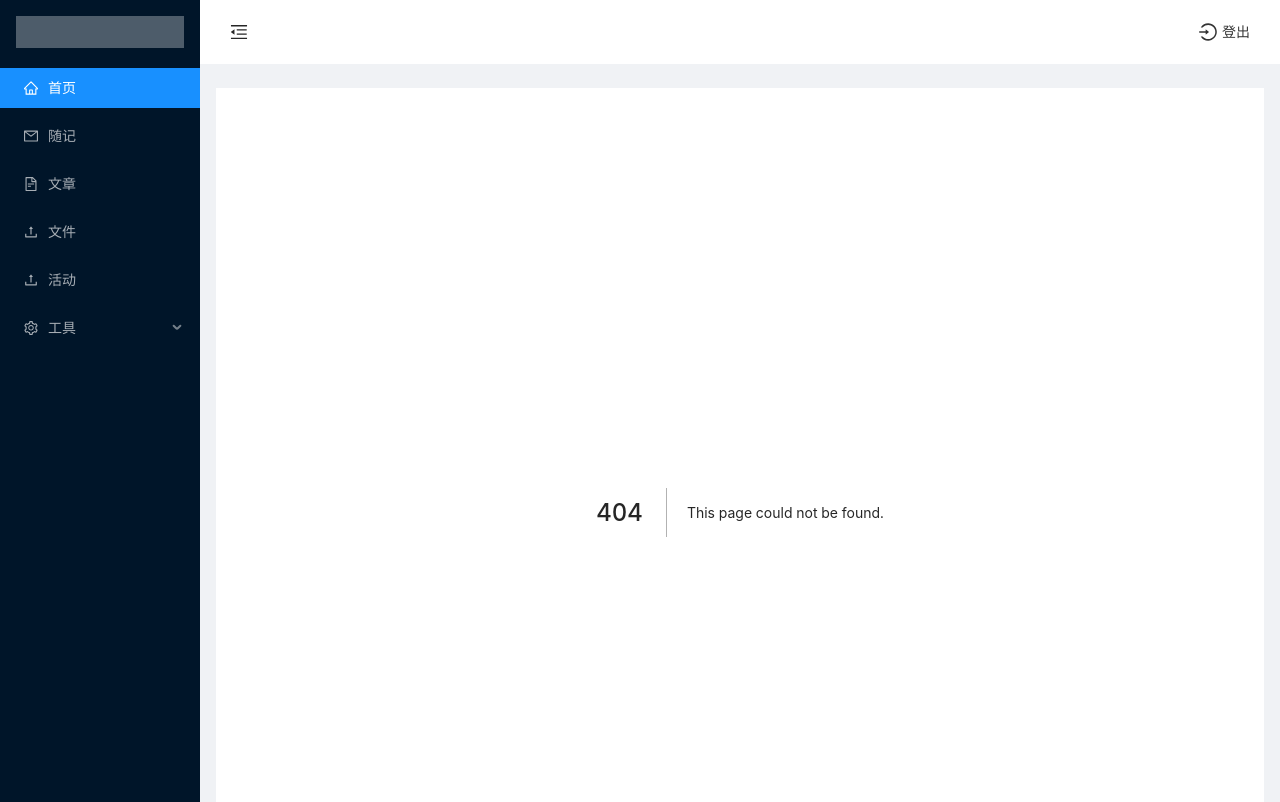
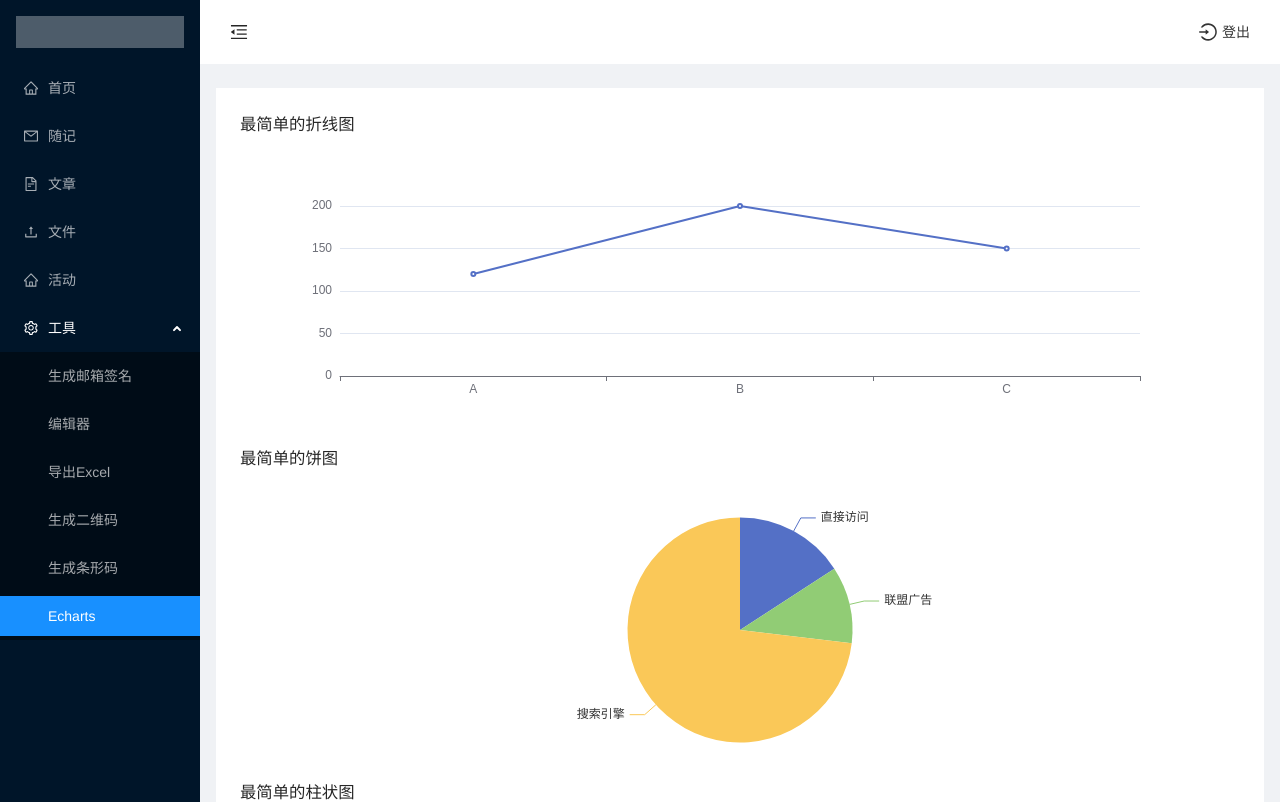
Before and after one commit to pengjielee/xun-admin, a Next.js app: page /tool/echarts in a window 1280 px wide. Before the commit this address had no page. Shown: the top 802 px of the page. Built offline with nearby package versions, Linux system fonts and the light colour scheme.

Commit message:
feat: tool echarts

```diff
--- a/package.json
+++ b/package.json
@@ -16,6 +16,8 @@
     "axios": "^0.21.4",
     "copy-to-clipboard": "^3.3.1",
     "dayjs": "^1.10.7",
+    "echarts": "^5.2.1",
+    "echarts-for-react": "^3.0.1",
     "excel-export": "^0.5.1",
     "express": "^4.17.1",
     "fs-extra": "^10.0.0",
--- a/src/pages/_app.js
+++ b/src/pages/_app.js
@@ -26,6 +26,106 @@ import "../assets/styles/activity.scss";
 const { SubMenu } = Menu;
 const { Header, Content, Sider } = Layout;
 
+const menus = [
+  {
+    id: 1,
+    path: "/",
+    name: "首页",
+    key: "1",
+    icon: <HomeOutlined />,
+    subs: [],
+  },
+  {
+    id: 2,
+    path: "/note/list",
+    name: "随记",
+    key: "2",
+    icon: <MailOutlined />,
+    subs: [],
+  },
+  {
+    id: 3,
+    path: "/article/list",
+    name: "文章",
+    key: "3",
+    icon: <FileTextOutlined />,
+    subs: [],
+  },
+  {
+    id: 4,
+    path: "/file/list",
+    name: "文件",
+    key: "4",
+    icon: <UploadOutlined />,
+    subs: [],
+  },
+  {
+    id: 5,
+    path: "/activity/list",
+    name: "活动",
+    key: 5,
+    icon: <HomeOutlined />,
+    subs: [],
+  },
+  {
+    id: 6,
+    path: "/tool",
+    name: "工具",
+    key: "6",
+    icon: <SettingOutlined />,
+    subs: [
+      {
+        id: 61,
+        path: "/tool/mail",
+        name: "生成邮箱签名",
+        key: "61",
+        icon: null,
+        subs: [],
+      },
+      {
+        id: 62,
+        path: "/tool/wangeditor",
+        name: "编辑器",
+        key: "62",
+        icon: null,
+        subs: [],
+      },
+      {
+        id: 63,
+        path: "/tool/excel/export",
+        name: "导出Excel",
+        key: "63",
+        icon: null,
+        subs: [],
+      },
+      {
+        id: 64,
+        path: "/tool/qrcode",
+        name: "生成二维码",
+        key: "64",
+        icon: null,
+        subs: [],
+      },
+      {
+        id: 65,
+        path: "/tool/barcode",
+        name: "生成条形码",
+        key: "65",
+        icon: null,
+        subs: [],
+      },
+      {
+        id: 66,
+        path: "/tool/echarts",
+        name: "Echarts",
+        key: "66",
+        icon: null,
+        subs: [],
+      },
+    ],
+  },
+];
+
 function MyApp({ Component, pageProps, pathname }) {
   const router = useRouter();
   const layout = (Component && Component.layout) || "admin";
@@ -44,81 +144,61 @@ function MyApp({ Component, pageProps, pathname }) {
     router.replace("/user/login");
   };
 
-  const menus = {
-    "/": {
-      selected: "1",
-      sub: false,
-    },
-    "/note/list": {
-      selected: "2",
-      sub: false,
-    },
-    "/note/add": {
-      selected: "2",
-      sub: false,
-    },
-    "/note/edit/[id]": {
-      selected: "2",
-      sub: false,
-    },
-    "/article/list": {
-      selected: "3",
-      sub: false,
-    },
-    "/article/edit/[id]": {
-      selected: "3",
-      sub: false,
-    },
-    "/file/list": {
-      selected: "4",
-      sub: false,
-    },
-    "/file/upload": {
-      selected: "4",
-      sub: false,
-    },
-    "/activity/list": {
-      selected: "5",
-      sub: false,
-    },
-    "/activity/add": {
-      selected: "5",
-      sub: false,
-    },
-    "/activity/[id]": {
-      selected: "5",
-      sub: false,
-    },
-    "/activity/edit/[id]": {
-      selected: "5",
-      sub: false,
-    },
-    "/activity/module/[id]": {
-      selected: "5",
-      sub: false,
-    },
-    "/tool/mail": {
-      selected: "11",
-      sub: true,
-    },
-    "/tool/wangeditor": {
-      selected: "12",
-      sub: true,
-    },
-    "/tool/excel/export": {
-      selected: "13",
-      sub: true,
-    },
-  };
   let selectedKeys = ["1"];
   let openKeys = ["1"];
 
-  if (pathname && menus[pathname]) {
-    selectedKeys = [menus[pathname].selected];
-    openKeys = menus[pathname].sub
-      ? ["sub", menus[pathname].selected]
-      : [menus[pathname].selected];
+  if (pathname) {
+    let matchedMenu = null;
+    const firstpath = pathname.substring(0, pathname.lastIndexOf("/"));
+    for (let i = 0; i < menus.length; i++) {
+      if (menus[i].subs.length > 0) {
+        if (menus[i].path.indexOf(firstpath) >= 0) {
+          matchedMenu = menus[i];
+          break;
+        }
+      }
+    }
+
+    if (matchedMenu) {
+      if (matchedMenu.subs.length <= 0) {
+        const subpath = pathname.substring(0, pathname.lastIndexOf("/"));
+        selectedKeys = [matchedMenu.key];
+        openKeys = [matchedMenu.key];
+      } else {
+        const subs = matchedMenu.subs;
+        for (let i = 0; i < subs.length; i++) {
+          if (pathname === subs[i].path) {
+            selectedKeys = [matchedMenu.key, subs[i].key];
+            openKeys = [matchedMenu.key, subs[i].key];
+          }
+        }
+      }
+    }
   }
+
+  const renderMenus = () => {
+    return menus.map((menu) => {
+      if (menu.subs.length > 0) {
+        return (
+          <SubMenu key={menu.key} icon={menu.icon} title={menu.name}>
+            {menu.subs.map((submenu) => {
+              return (
+                <Menu.Item key={submenu.key} icon={submenu.icon}>
+                  <Link href={submenu.path}>{submenu.name}</Link>
+                </Menu.Item>
+              );
+            })}
+          </SubMenu>
+        );
+      } else {
+        return (
+          <Menu.Item key={menu.key} icon={menu.icon}>
+            <Link href={menu.path}>{menu.name}</Link>
+          </Menu.Item>
+        );
+      }
+    });
+  };
 
   return (
     <ConfigProvider locale={zhCN}>
@@ -131,32 +211,7 @@ function MyApp({ Component, pageProps, pathname }) {
             defaultSelectedKeys={selectedKeys}
             defaultOpenKeys={openKeys}
           >
-            <Menu.Item key="1" icon={<HomeOutlined />}>
-              <Link href="/">首页</Link>
-            </Menu.Item>
-            <Menu.Item key="2" icon={<MailOutlined />}>
-              <Link href="/note/list">随记</Link>
-            </Menu.Item>
-            <Menu.Item key="3" icon={<FileTextOutlined />}>
-              <Link href="/article/list">文章</Link>
-            </Menu.Item>
-            <Menu.Item key="4" icon={<UploadOutlined />}>
-              <Link href="/file/list">文件</Link>
-            </Menu.Item>
-            <Menu.Item key="5" icon={<UploadOutlined />}>
-              <Link href="/activity/list">活动</Link>
-            </Menu.Item>
-            <SubMenu key="sub" icon={<SettingOutlined />} title="工具">
-              <Menu.Item key="11">
-                <Link href="/tool/mail">生成邮箱签名</Link>
-              </Menu.Item>
-              <Menu.Item key="12">
-                <Link href="/tool/wangeditor">编辑器</Link>
-              </Menu.Item>
-              <Menu.Item key="13">
-                <Link href="/tool/excel/export">导出Excel</Link>
-              </Menu.Item>
-            </SubMenu>
+            {renderMenus()}
           </Menu>
         </Sider>
         <Layout className="site-main">
--- /dev/null
+++ b/src/pages/tool/echarts/index.js
@@ -0,0 +1,72 @@
+import { Header } from "@/components";
+import ReactEcharts from "echarts-for-react";
+
+const App = () => {
+  const option1 = {
+    xAxis: {
+      type: "category",
+      data: ["A", "B", "C"],
+    },
+    yAxis: {
+      type: "value",
+    },
+    series: [
+      {
+        data: [120, 200, 150],
+        type: "line",
+      },
+    ],
+  };
+
+  const option2 = {
+    series: [
+      {
+        type: "pie",
+        data: [
+          {
+            value: 335,
+            name: "直接访问",
+          },
+          {
+            value: 234,
+            name: "联盟广告",
+          },
+          {
+            value: 1548,
+            name: "搜索引擎",
+          },
+        ],
+      },
+    ],
+  };
+  const option3 = {
+    xAxis: {
+      data: ["Mon", "Tue", "Wed", "Thu", "Fri", "Sat", "Sun"],
+    },
+    yAxis: {},
+    series: [
+      {
+        type: "bar",
+        data: [23, 24, 18, 25, 27, 28, 25],
+      },
+    ],
+  };
+
+  return (
+    //https://echarts.apache.org/handbook/zh/how-to/chart-types/bar/basic-bar
+    <div className="page-tool-echarts">
+      <Header title="Echarts"></Header>
+
+      <h3>最简单的折线图</h3>
+      <ReactEcharts option={option1} />
+
+      <h3>最简单的饼图</h3>
+      <ReactEcharts option={option2} />
+
+      <h3>最简单的柱状图</h3>
+      <ReactEcharts option={option3} />
+    </div>
+  );
+};
+
+export default App;
```
Also changed, not shown: 1 other file (tests, documents, lock files or other folders).
